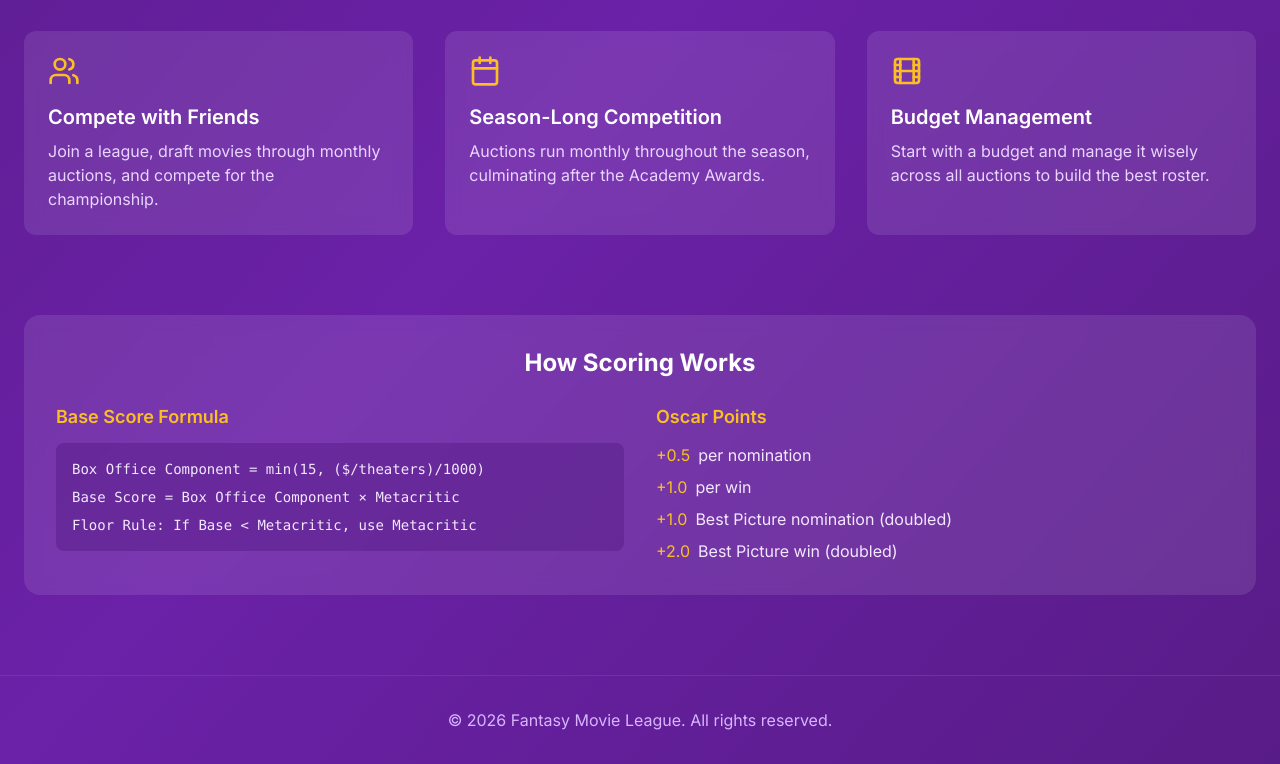
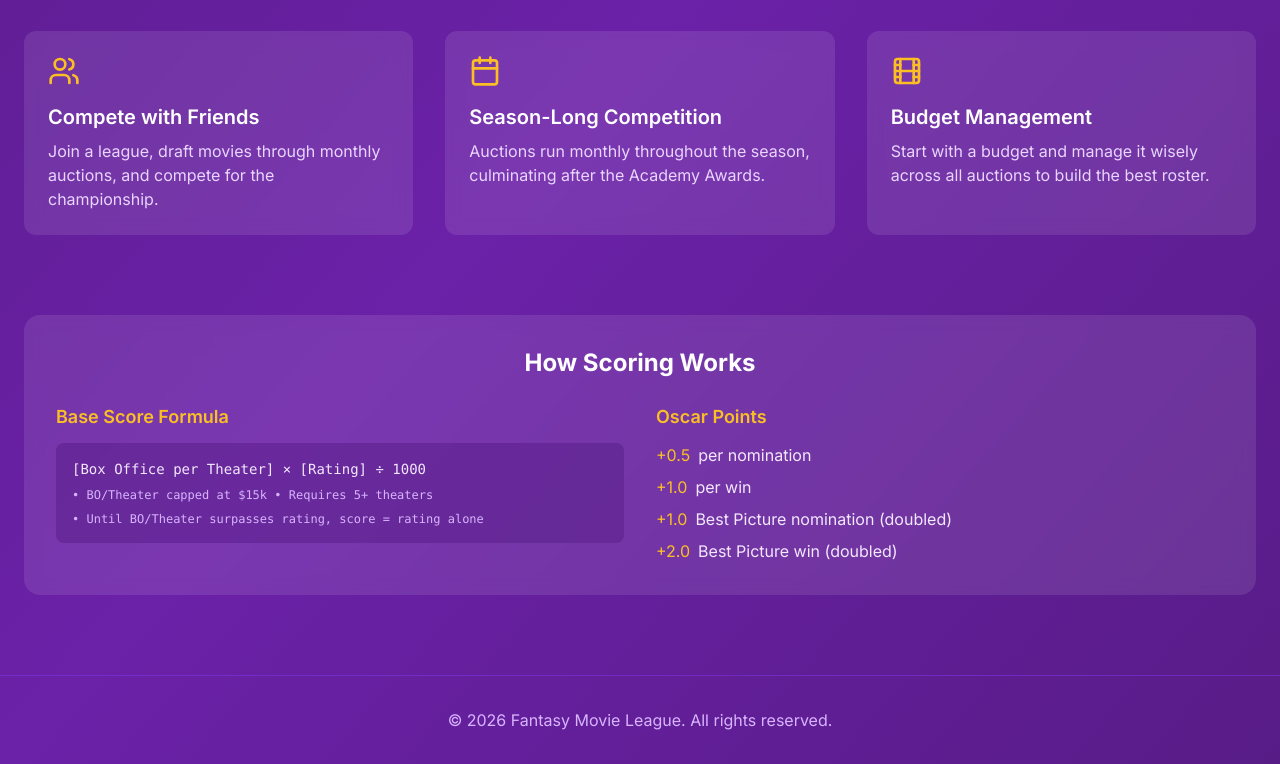
Before and after one commit to 4nthony2inaldi/EFSMovie, a Next.js app: page / in a window 1280 px wide. Shown: the part 675-1439 px from the top of the page. Built offline with nearby package versions, Linux system fonts and the light colour scheme; no server answers.

Commit message:
Simplify scoring formula descriptions for better readability
Replace technical min(15, ...) notation with more intuitive phrasing
that makes the cap behavior clearer to non-technical users.

```diff
--- a/app/page.tsx
+++ b/app/page.tsx
@@ -106,9 +106,9 @@ export default async function Home() {
               <div>
                 <h3 className="text-lg font-semibold text-gold-400 mb-3">Base Score Formula</h3>
                 <div className="bg-purple-900/50 rounded-lg p-4 font-mono text-sm text-purple-100">
-                  <p>Box Office Component = min(15, ($/theaters)/1000)</p>
-                  <p className="mt-2">Base Score = Box Office Component × Metacritic</p>
-                  <p className="mt-2">Floor Rule: If Base &lt; Metacritic, use Metacritic</p>
+                  <p>[Box Office per Theater] × [Rating] ÷ 1000</p>
+                  <p className="mt-2 text-purple-300 text-xs">• BO/Theater capped at $15k • Requires 5+ theaters</p>
+                  <p className="mt-2 text-purple-300 text-xs">• Until BO/Theater surpasses rating, score = rating alone</p>
                 </div>
               </div>
               <div>
--- a/movie-league-guide.html
+++ b/movie-league-guide.html
@@ -429,7 +429,7 @@
             <span class="formula-value">Oscar Points</span>
           </div>
           <div class="formula-row" style="font-size: 0.72rem; color: #94a3b8;">
-            <span>Base Score = min(15, (Domestic BO ÷ Theaters) ÷ 1000) × Metacritic%</span>
+            <span>Base Score = [BO per Theater] × [Rating] ÷ 1000</span>
           </div>
         </div>
 
```
Also changed, not shown: lib/scoring.ts (+4 -4 lines).
